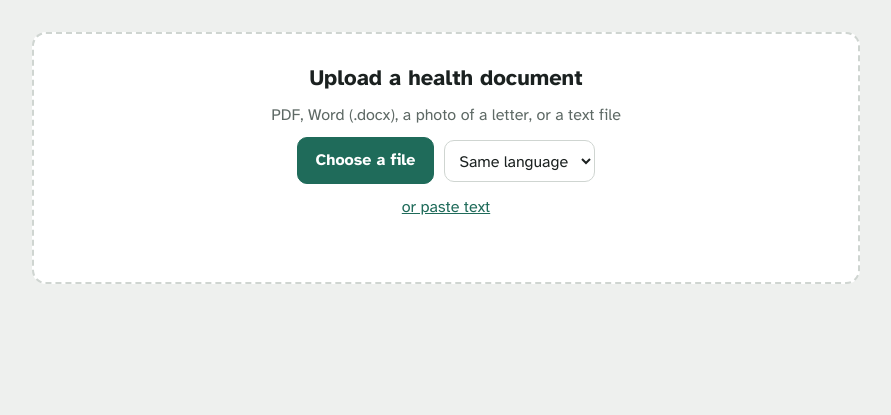
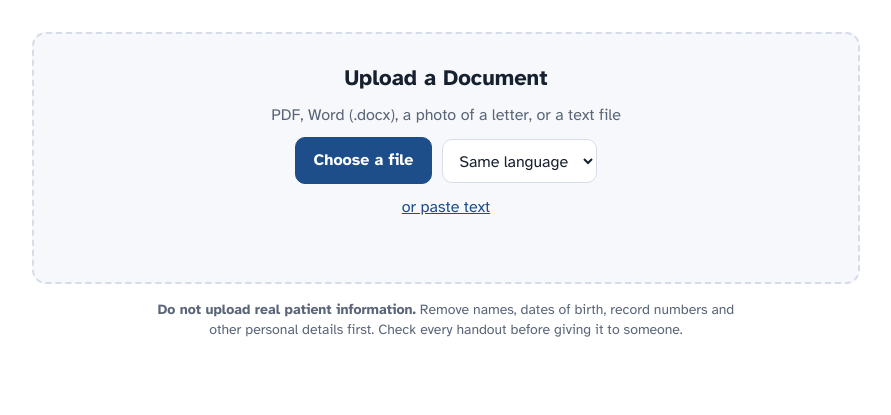
Before and after one commit to SabrinaGrewalRequena/aphasia-friendly-docs, a plain HTML site: page frontend/aphasia_handout_maker.html in a window 1280 px wide. Shown: the whole page, without its empty margins (194-1085 px from the left). Drawn offline with nearby package versions, Linux system fonts and the light colour scheme.

Commit message:
Handout Maker: 'Upload a Document', patient-info disclaimer, light navy theme
White page, navy accent, cool greys (one light theme on purpose). Disclaimer
under the upload box: do not upload real patient information; check every
handout before giving it to someone.

Co-Authored-By: Claude Opus 5.5 <noreply@anthropic.com>
Claude-Session: https://claude.ai/code/session_01Hw1VZRnPyzVUG9nGErKJfC

```diff
--- a/frontend/aphasia_handout_maker.html
+++ b/frontend/aphasia_handout_maker.html
@@ -8,34 +8,32 @@
 /* Layout: one column. A drop zone at the top; below it the handout pages, drawn like the printed
    UNC handouts (letter-size sheets, a title per page, a big picture beside each line, bold key words). */
 :root {
-  --bg: #eef0ee;
+  /* One deliberate light look: white page, navy accent, cool greys. */
+  color-scheme: light;
+  --bg: #ffffff;
   --surface: #ffffff;
-  --ink: #1b2120;
-  --muted: #5e6965;
-  --line: #cfd5d1;
-  --accent: #1f6b5a;
+  --panel: #f6f8fb;
+  --ink: #16202e;
+  --muted: #5a6577;
+  --line: #d6dde8;
+  --accent: #1d4e89;
   --accent-ink: #ffffff;
-  --ok: #1f7a46;
-  --ok-soft: #e1f2e7;
-  --bad: #b3261e;
-  --bad-soft: #fbe3e1;
+  --accent-soft: #e9f0f9;
+  --ok: #1b6e45;
+  --ok-soft: #eaf6ef;
+  --bad: #b42318;
+  --bad-soft: #fdeceb;
   --sheet: #ffffff;
-  --sheet-ink: #111;
+  --sheet-ink: #111827;
   --font: "Atkinson Hyperlegible", "Segoe UI", Verdana, system-ui, sans-serif;
 }
-@media (prefers-color-scheme: dark) {
-  :root:not([data-theme="light"]) { --bg: #141917; --surface: #1c2220; --ink: #e6ebe8; --muted: #9ca8a3; --line: #323b38;
-    --accent: #5cbfa3; --accent-ink: #0c1311; --ok: #74cf9b; --ok-soft: #1a2e22; --bad: #f19189; --bad-soft: #3a1f1d; color-scheme: dark; }
-}
-:root[data-theme="dark"] { --bg: #141917; --surface: #1c2220; --ink: #e6ebe8; --muted: #9ca8a3; --line: #323b38;
-  --accent: #5cbfa3; --accent-ink: #0c1311; --ok: #74cf9b; --ok-soft: #1a2e22; --bad: #f19189; --bad-soft: #3a1f1d; color-scheme: dark; }
 * { box-sizing: border-box; }
 body { background: var(--bg); color: var(--ink); font-family: var(--font); font-size: 16px; line-height: 1.45; }
 .wrap { max-width: 860px; margin: 0 auto; padding-block: 24px 56px;
   padding-left: max(16px, env(safe-area-inset-left, 0px)); padding-right: max(16px, env(safe-area-inset-right, 0px));
   display: grid; gap: 16px; }
 /* Upload */
-.drop { background: var(--surface); border: 2px dashed var(--line); border-radius: 14px; padding: 28px 20px; text-align: center; display: grid; gap: 10px; justify-items: center; }
+.drop { background: var(--panel); border: 2px dashed var(--line); border-radius: 14px; padding: 28px 20px; text-align: center; display: grid; gap: 10px; justify-items: center; }
 .drop.over { border-color: var(--accent); }
 .drop h1 { margin: 0; font-size: 22px; }
 .drop p { margin: 0; color: var(--muted); }
@@ -44,7 +42,8 @@ button, .filebtn { font: inherit; font-weight: 700; border-radius: 10px; padding
 .primary { background: var(--accent); color: var(--accent-ink); border-color: var(--accent); }
 button:disabled { opacity: .55; cursor: not-allowed; }
 .linkbtn { background: none; border: 0; padding: 2px; color: var(--accent); font-weight: 400; text-decoration: underline; }
-select { font: inherit; padding: 9px 10px; border-radius: 10px; border: 1px solid var(--line); background: var(--surface); color: var(--ink); }
+select { font: inherit; padding: 10px 12px; border-radius: 10px; border: 1px solid var(--line); background: var(--surface); color: var(--ink); }
+.disclaimer { margin: 0; font-size: 14px; color: var(--muted); text-align: center; max-width: 64ch; justify-self: center; }
 input[type=file] { position: absolute; width: 1px; height: 1px; opacity: 0; }
 textarea { width: 100%; min-height: 180px; font: inherit; font-size: 15px; padding: 10px; border-radius: 10px; border: 1px solid var(--line); background: var(--bg); color: var(--ink); }
 :focus-visible { outline: 3px solid color-mix(in srgb, var(--accent) 50%, transparent); outline-offset: 2px; }
@@ -60,13 +59,13 @@ textarea { width: 100%; min-height: 180px; font: inherit; font-size: 15px; paddi
 .problems li { margin: 2px 0; }
 /* Handout sheets — the printed look */
 .sheets { display: grid; gap: 20px; }
-.sheet { background: var(--sheet); color: var(--sheet-ink); border-radius: 4px; box-shadow: 0 2px 10px rgba(0,0,0,.12);
+.sheet { background: var(--sheet); color: var(--sheet-ink); border-radius: 4px; border: 1px solid var(--line); box-shadow: 0 1px 4px rgba(16,24,40,.06);
   aspect-ratio: 8.5 / 11; max-width: 100%; padding: clamp(18px, 5%, 44px); display: flex; flex-direction: column; gap: clamp(10px, 2.4vw, 22px); overflow: hidden; }
 .sheet .doc-title { font-size: clamp(22px, 4.2vw, 36px); font-weight: 700; margin: 0; line-height: 1.15; }
 .sheet h2 { font-size: clamp(20px, 3.8vw, 32px); margin: 0; line-height: 1.2; padding-bottom: 8px; border-bottom: 4px solid var(--sheet-ink); }
 .ln { display: grid; grid-template-columns: clamp(56px, 13vw, 110px) minmax(0, 1fr); gap: clamp(12px, 3vw, 26px); align-items: center;
   font-size: clamp(17px, 3.3vw, 28px); line-height: 1.3; }
-.pic { aspect-ratio: 1; width: 100%; display: grid; place-items: center; border-radius: 14px; background: #e7f1ed; color: #1d4f43; padding: 14%; }
+.pic { aspect-ratio: 1; width: 100%; display: grid; place-items: center; border-radius: 14px; background: #e9f0f9; color: #1d4e89; padding: 14%; }
 .pic svg { width: 100%; height: 100%; }
 .ln.crisis .pic { background: #fbe3e1; color: #9d1d16; }
 .pic.none { background: none; }
@@ -77,13 +76,13 @@ textarea { width: 100%; min-height: 180px; font: inherit; font-size: 15px; paddi
 .ln.phone .tx { font-weight: 700; }
 .ln.crisis .tx { font-weight: 700; color: #8f1d17; border: .16em solid #b3261e; border-radius: 10px; padding: .3em .45em; }
 .foot { margin-top: auto; font-size: clamp(9px, 1.5vw, 12px); color: #555; border-top: 1px solid #bbb; padding-top: 6px; }
-[contenteditable="true"]:hover { background: rgba(31,107,90,.09); border-radius: 4px; }
+[contenteditable="true"]:hover { background: rgba(29,78,137,.08); border-radius: 4px; }
 .example { font-size: 13px; color: var(--muted); text-align: center; }
 </style>
 
 <div class="wrap">
   <section class="drop" id="drop" aria-labelledby="up-h">
-    <h1 id="up-h">Upload a health document</h1>
+    <h1 id="up-h">Upload a Document</h1>
     <p>PDF, Word (.docx), a photo of a letter, or a text file</p>
     <div class="controls">
       <label class="filebtn primary" for="file">Choose a file</label>
@@ -102,6 +101,7 @@ textarea { width: 100%; min-height: 180px; font: inherit; font-size: 15px; paddi
     </div>
     <p id="status" class="status" role="status" aria-live="polite"></p>
   </section>
+  <p class="disclaimer"><strong>Do not upload real patient information.</strong> Remove names, dates of birth, record numbers and other personal details first. Check every handout before giving it to someone.</p>
 
   <div id="out"></div>
 </div>
```
Also changed, not shown: frontend/template.html (+22 -22 lines).
